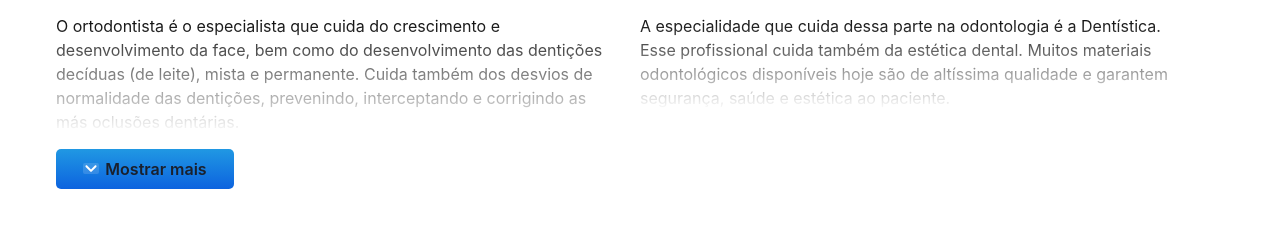
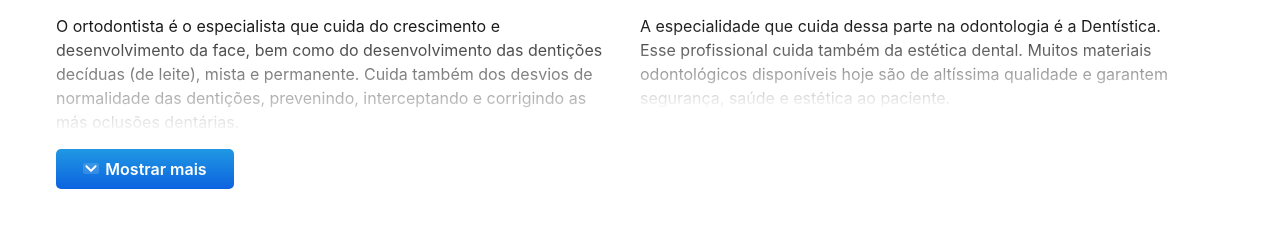
Before and after one commit to PedrodoDivino/odonto_clean, a React (Create React App) app: page / in a window 1280 px wide. Shown: the part 1780-2019 px from the top of the page. Built offline with nearby package versions, Linux system fonts and the light colour scheme; no server answers.

Commit message:
ajustes botão

```diff
--- a/src/components/ButtonWrapper/index.tsx
+++ b/src/components/ButtonWrapper/index.tsx
@@ -9,9 +9,11 @@ type ButtonProps = {
   colorfont?: string;
   marginTop?: string;
   padding?: string;
+  isInvert?: boolean;
 };
 
 export const ButtonWrapper = ({
+  isInvert,
   text,
   imgIcon,
   width,
@@ -47,6 +49,7 @@ export const ButtonWrapper = ({
         bg="rgba(242, 245, 250, 0.15)"
         borderRadius="2px"
         p={0.5}
+        style={isInvert ? { transform: "rotate(180deg)" } : undefined}
       />
       {text}
     </Link>
--- a/src/components/pages/Treatments/index.tsx
+++ b/src/components/pages/Treatments/index.tsx
@@ -17,14 +17,12 @@ export const Treatments = () => {
   const [state, setState] = useState(4);
 
   useEffect(() => {
-
-    window.screen.width <= 425 ? setState(2) : setState(4)
-
-  },[window.screen.width]);
+    window.screen.width <= 425 ? setState(2) : setState(4);
+  }, [window.screen.width]);
   function detectWindowSize() {
-    window.screen.width <= 425 ? setState(2) : setState(4)
+    window.screen.width <= 425 ? setState(2) : setState(4);
   }
-window.onresize = detectWindowSize
+  window.onresize = detectWindowSize;
   return (
     <Box w="full" h="auto" mt="64px">
       <Heading size="xl" mb="-64px">
@@ -57,8 +55,14 @@ window.onresize = detectWindowSize
       </SimpleGrid>
       {
         <button
-          onClick={() => {
-            state <= 4 ? setState(6) : setState(4);
+          style={{
+            color: "white",
+          }}
+          onClick={(event) => {
+            event.preventDefault();
+            setTimeout(() => {
+              state <= 4 ? setState(6) : setState(4);
+            }, 100);
           }}
         >
           {state <= 4 ? (
@@ -77,6 +81,8 @@ window.onresize = detectWindowSize
               text="Mostrar Menos"
               width={"178px"}
               padding={"20px"}
+              marginTop={"30px"}
+              isInvert={true}
             />
           )}
         </button>
```
